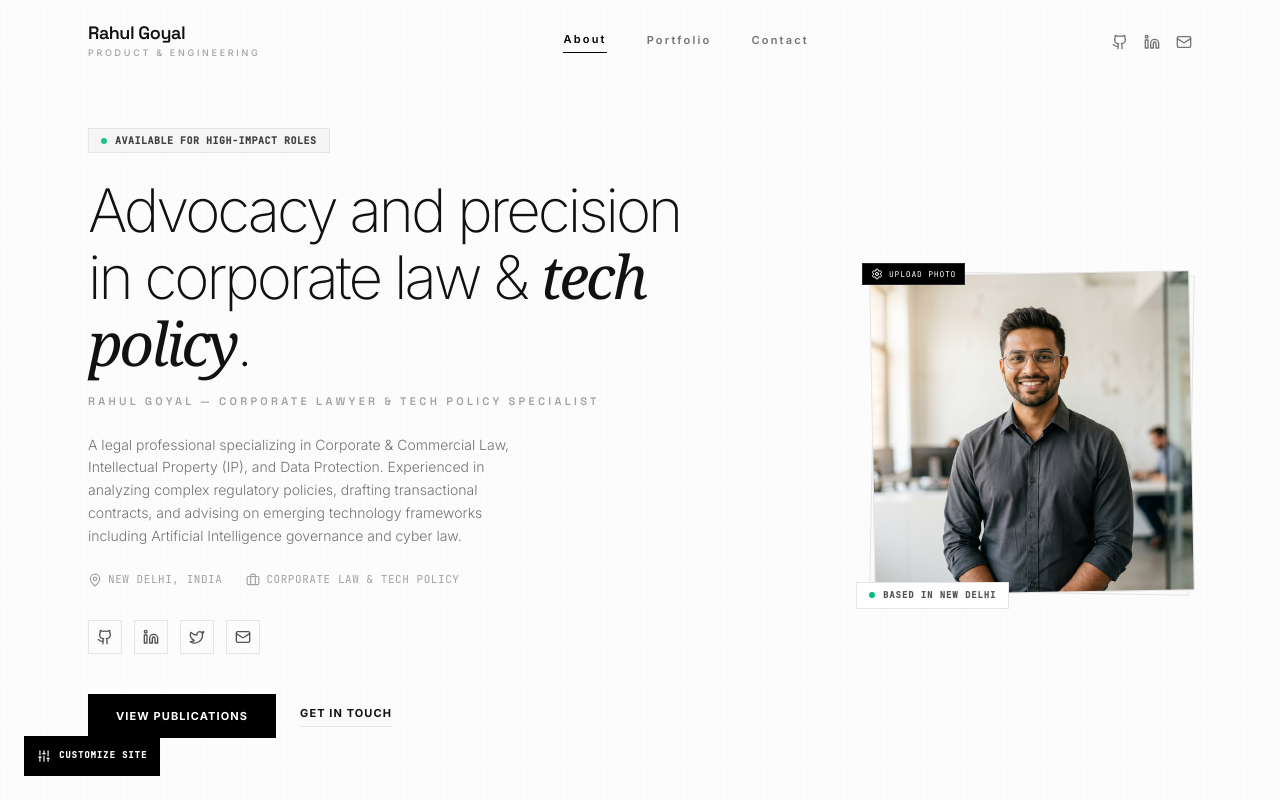
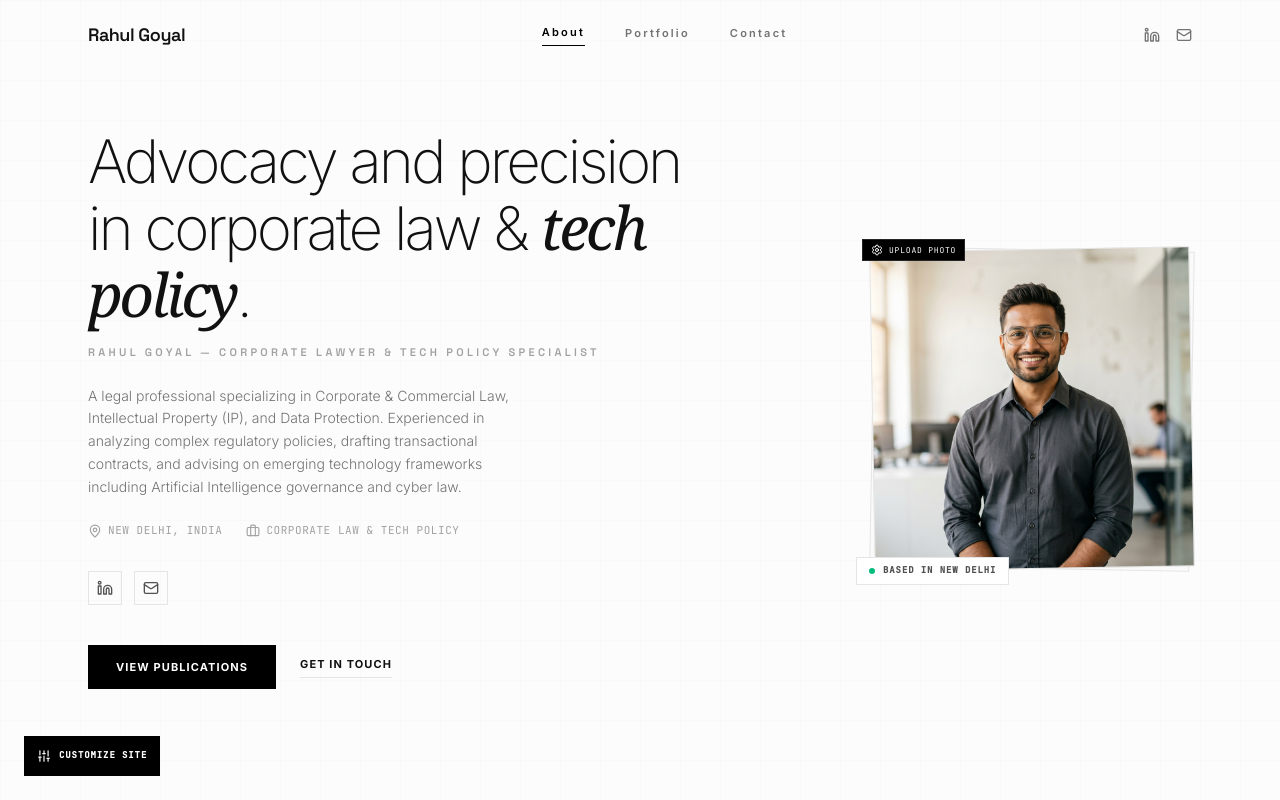
Before and after one commit to rahulgoyal234/personal-brand-rahul-goyal, a React (Vite) app: page / in a window 1280 px wide. Shown: the top 800 px of the page. Built offline with nearby package versions, Linux system fonts and the light colour scheme; a web font is replaced by a local one.

Commit message:
refactor: remove GitHub and Twitter social links
- Remove GitHub and Twitter references from components and data
- Update LinkedIn URL to correct profile path
- Clean up unused UI elements and labels

```diff
--- a/src/App.tsx
+++ b/src/App.tsx
@@ -5,7 +5,7 @@ import Portfolio from './components/Portfolio';
 import Contact from './components/Contact';
 import Customizer from './components/Customizer';
 import { usePortfolio } from './context/PortfolioContext';
-import { Github, Linkedin, Mail, Twitter, ChevronUp, Clock, Sliders } from 'lucide-react';
+import { Linkedin, Mail, ChevronUp, Clock, Sliders } from 'lucide-react';
 
 export default function App() {
   const { personalInfo, setIsEditorOpen } = usePortfolio();
@@ -91,15 +91,7 @@ export default function App() {
         <div className="max-w-6xl mx-auto space-y-12">
 
           <div className="flex flex-col md:flex-row justify-between items-start md:items-center gap-6">
-            <div className="space-y-2">
-              <div className="flex items-center space-x-2 font-sans text-sm font-bold tracking-widest text-neutral-900 uppercase">
-                <span className="w-1.5 h-1.5 bg-black"></span>
-                <span>rahul.goyal</span>
-              </div>
-              <p className="text-neutral-400 text-xs font-light max-w-sm">
-                Built with precision, React, Vite and Tailwind CSS.
-              </p>
-            </div>
+            <div></div>
 
             {/* Quick Links */}
             <div className="flex flex-wrap gap-x-8 gap-y-2 text-[10px] font-mono text-neutral-400 uppercase tracking-widest">
@@ -128,28 +120,12 @@ export default function App() {
           <div className="pt-8 border-t border-neutral-200 flex flex-col sm:flex-row items-center justify-between gap-4 text-[10px] font-mono text-neutral-400 uppercase tracking-widest">
             <div className="flex items-center space-x-4">
               <a
-                href={personalInfo.github}
-                target="_blank"
-                rel="noreferrer"
-                className="hover:text-black transition-colors"
-              >
-                <Github className="w-4 h-4" />
-              </a>
-              <a
                 href={personalInfo.linkedin}
                 target="_blank"
                 rel="noreferrer"
                 className="hover:text-black transition-colors"
               >
                 <Linkedin className="w-4 h-4" />
-              </a>
-              <a
-                href={personalInfo.twitter}
-                target="_blank"
-                rel="noreferrer"
-                className="hover:text-black transition-colors"
-              >
-                <Twitter className="w-4 h-4" />
               </a>
               <a href={`mailto:${personalInfo.email}`} className="hover:text-black transition-colors">
                 <Mail className="w-4 h-4" />
--- a/src/components/Contact.tsx
+++ b/src/components/Contact.tsx
@@ -17,9 +17,6 @@ export default function Contact() {
           <h2 className="font-sans text-3xl sm:text-4xl font-extralight tracking-tight text-neutral-900">
             Get in <span className="italic font-serif font-light">touch</span>
           </h2>
-          <p className="text-neutral-500 font-light text-xs sm:text-sm leading-relaxed">
-            Have a project idea, a position proposal, or simply want to chat about product architecture? Reach out via direct email.
-          </p>
         </div>
 
         {/* Contact Cards Grid */}
@@ -29,7 +26,7 @@ export default function Contact() {
               <Mail className="w-5 h-5" />
             </div>
             <div>
-              <span className="block text-neutral-400 text-[8px] font-mono uppercase tracking-widest mb-1">Direct Email</span>
+              <span className="block text-neutral-400 text-[8px] font-mono uppercase tracking-widest mb-1">Email</span>
               <a
                 href={`mailto:${personalInfo.email}`}
                 className="text-neutral-800 hover:text-black font-semibold text-xs sm:text-sm uppercase tracking-wider block transition-colors"
--- a/src/components/Hero.tsx
+++ b/src/components/Hero.tsx
@@ -1,6 +1,6 @@
 import React, { useState } from 'react';
 import { motion, AnimatePresence } from 'motion/react';
-import { ArrowRight, Github, Linkedin, Mail, Twitter, MapPin, Briefcase, Settings, Play, X } from 'lucide-react';
+import { ArrowRight, Linkedin, Mail, MapPin, Briefcase, Settings, Play, X } from 'lucide-react';
 import { usePortfolio } from '../context/PortfolioContext';
 
 interface HeroProps {
@@ -60,16 +60,6 @@ export default function Hero({ onContactClick, onPortfolioClick }: HeroProps) {
             animate="visible"
             className="md:col-span-7 flex flex-col items-start text-left space-y-6"
           >
-            {/* Status Indicator */}
-            <motion.div
-              id="hero-status-badge"
-              variants={itemVariants}
-              className="inline-flex items-center space-x-2 px-3 py-1 bg-brand-100 border border-brand-200 text-brand-700 text-[10px] font-mono tracking-wider uppercase font-bold rounded-none"
-            >
-              <span className="w-1.5 h-1.5 rounded-full bg-emerald-500 animate-pulse"></span>
-              <span>Available for high-impact roles</span>
-            </motion.div>
-
             {/* Heading Name & Role */}
             <div className="space-y-4">
               <motion.h1
@@ -116,16 +106,6 @@ export default function Hero({ onContactClick, onPortfolioClick }: HeroProps) {
             {/* Social Links */}
             <motion.div id="hero-social-links" variants={itemVariants} className="flex items-center space-x-3 pt-2">
               <a
-                id="hero-social-github"
-                href={personalInfo.github}
-                target="_blank"
-                rel="noreferrer"
-                className="p-2 border border-brand-200 text-brand-600 hover:text-brand-900 hover:border-brand-900 hover:bg-white transition-all cursor-pointer rounded-none"
-                title="GitHub Profiles"
-              >
-                <Github className="w-4 h-4" />
-              </a>
-              <a
                 id="hero-social-linkedin"
                 href={personalInfo.linkedin}
                 target="_blank"
@@ -134,16 +114,6 @@ export default function Hero({ onContactClick, onPortfolioClick }: HeroProps) {
                 title="LinkedIn Profile"
               >
                 <Linkedin className="w-4 h-4" />
-              </a>
-              <a
-                id="hero-social-twitter"
-                href={personalInfo.twitter}
-                target="_blank"
-                rel="noreferrer"
-                className="p-2 border border-brand-200 text-brand-600 hover:text-brand-900 hover:border-brand-900 hover:bg-white transition-all cursor-pointer rounded-none"
-                title="Twitter Profile"
-              >
-                <Twitter className="w-4 h-4" />
               </a>
               <a
                 id="hero-social-email"
--- a/src/components/Navigation.tsx
+++ b/src/components/Navigation.tsx
@@ -1,6 +1,6 @@
 import React, { useState, useEffect } from 'react';
 import { motion, AnimatePresence } from 'motion/react';
-import { Menu, X, Github, Linkedin, Mail } from 'lucide-react';
+import { Menu, X, Linkedin, Mail } from 'lucide-react';
 import { usePortfolio } from '../context/PortfolioContext';
 
 interface NavigationProps {
@@ -62,9 +62,6 @@ export default function Navigation({ activeSection, setActiveSection }: Navigati
           <span className="font-display text-lg font-bold tracking-tight text-brand-900 leading-none">
             {personalInfo.name}
           </span>
-          <span className="text-[9px] uppercase tracking-[0.3em] text-neutral-400 mt-1 font-medium">
-            Product & Engineering
-          </span>
         </button>
 
         {/* Desktop Nav */}
@@ -86,9 +83,6 @@ export default function Navigation({ activeSection, setActiveSection }: Navigati
         {/* Action Button & Socials */}
         <div className="hidden md:flex items-center space-x-4">
           <div className="flex items-center space-x-4">
-            <a href={personalInfo.github} target="_blank" rel="noreferrer" className="text-neutral-500 hover:text-black transition-colors" title="GitHub">
-              <Github className="w-4 h-4" />
-            </a>
             <a href={personalInfo.linkedin} target="_blank" rel="noreferrer" className="text-neutral-500 hover:text-black transition-colors" title="LinkedIn">
               <Linkedin className="w-4 h-4" />
             </a>
@@ -139,9 +133,6 @@ export default function Navigation({ activeSection, setActiveSection }: Navigati
               <div className="pt-4 border-t border-brand-200 flex flex-col space-y-3">
                 {/* Social icons in mobile view */}
                 <div className="flex items-center justify-center space-x-6 py-2">
-                  <a href={personalInfo.github} target="_blank" rel="noreferrer" className="text-brand-500 hover:text-brand-900 transition-colors">
-                    <Github className="w-4 h-4" />
-                  </a>
                   <a href={personalInfo.linkedin} target="_blank" rel="noreferrer" className="text-brand-500 hover:text-brand-900 transition-colors">
                     <Linkedin className="w-4 h-4" />
                   </a>
--- a/src/context/PortfolioContext.tsx
+++ b/src/context/PortfolioContext.tsx
@@ -41,6 +41,9 @@ export function PortfolioProvider({ children }: { children: React.ReactNode }) {
       const saved = localStorage.getItem('rahul_goyal_personal_info');
       if (saved) {
         const parsed = JSON.parse(saved);
+        if (parsed.linkedin === 'https://linkedin.com/in/rahulgoyal' || parsed.linkedin === 'https://linkedin.com/in/rahulgoyal/') {
+          parsed.linkedin = PERSONAL_INFO.linkedin;
+        }
         return { ...PERSONAL_INFO, ...parsed };
       }
     } catch (e) {
--- a/src/data/portfolio.ts
+++ b/src/data/portfolio.ts
@@ -11,7 +11,7 @@ export const PERSONAL_INFO = {
   phone: '+91 8690247028',
   avatar: avatarImg,
   github: 'https://github.com/rahulgoyal',
-  linkedin: 'https://linkedin.com/in/rahulgoyal',
+  linkedin: 'https://www.linkedin.com/in/rahulgoyal48/',
   twitter: 'https://twitter.com/rahulgoyal',
   resumeUrl: '#resume',
 };
```
